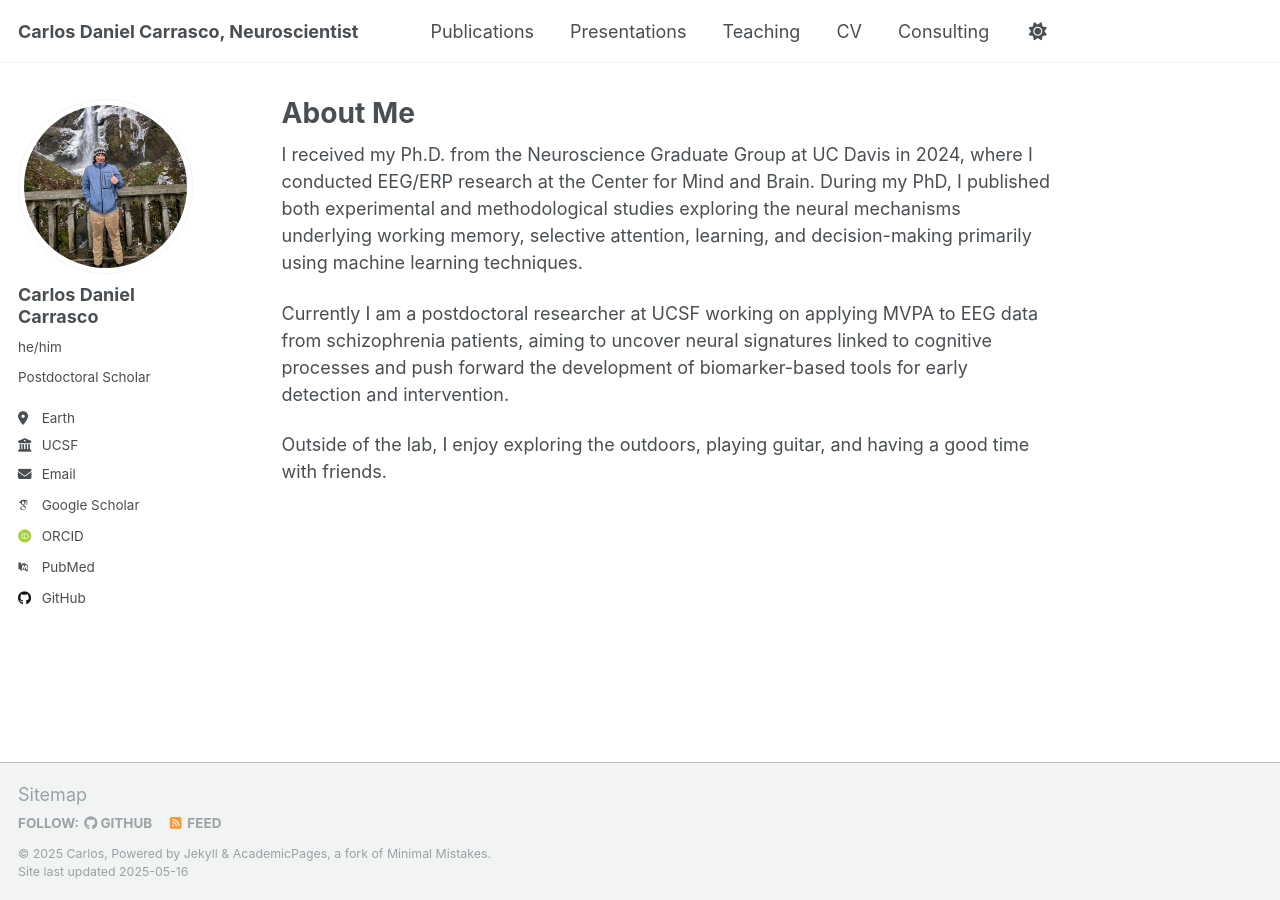
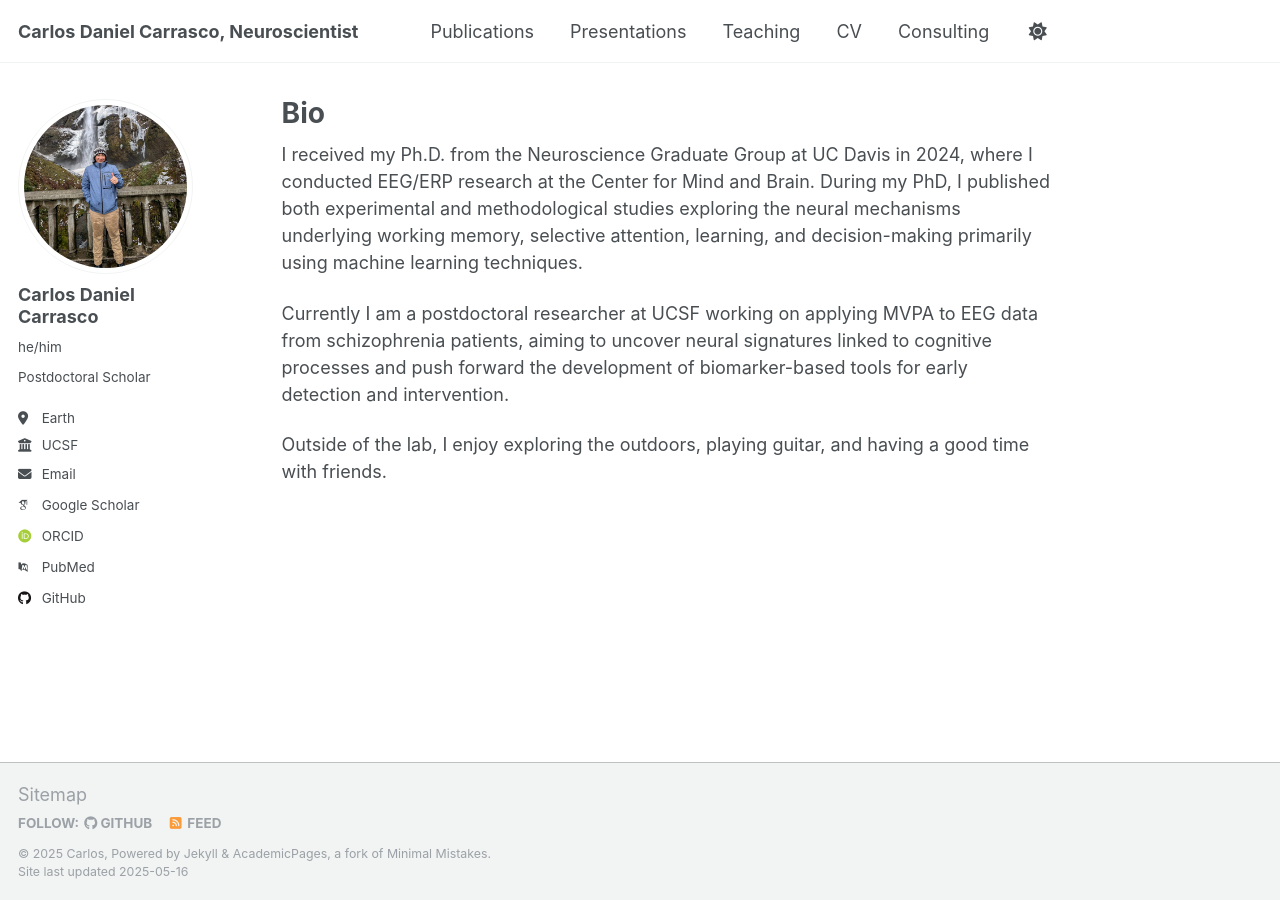
Before and after one commit to mojorisin24/mojorisin24.github.io, a Jekyll site: the page built from _pages/about.md, in a window 1280 px wide. Built offline with Jekyll 4.4.1, drawn with Linux system fonts in a browser that asks for light colours; some web fonts are replaced.

Commit message:
Update about.md
bio update

```diff
--- a/_pages/about.md
+++ b/_pages/about.md
@@ -1,6 +1,6 @@
 ---
 permalink: /
-title: "About Me"
+title: "Bio"
 author_profile: true
 redirect_from:
   - /about/
```
